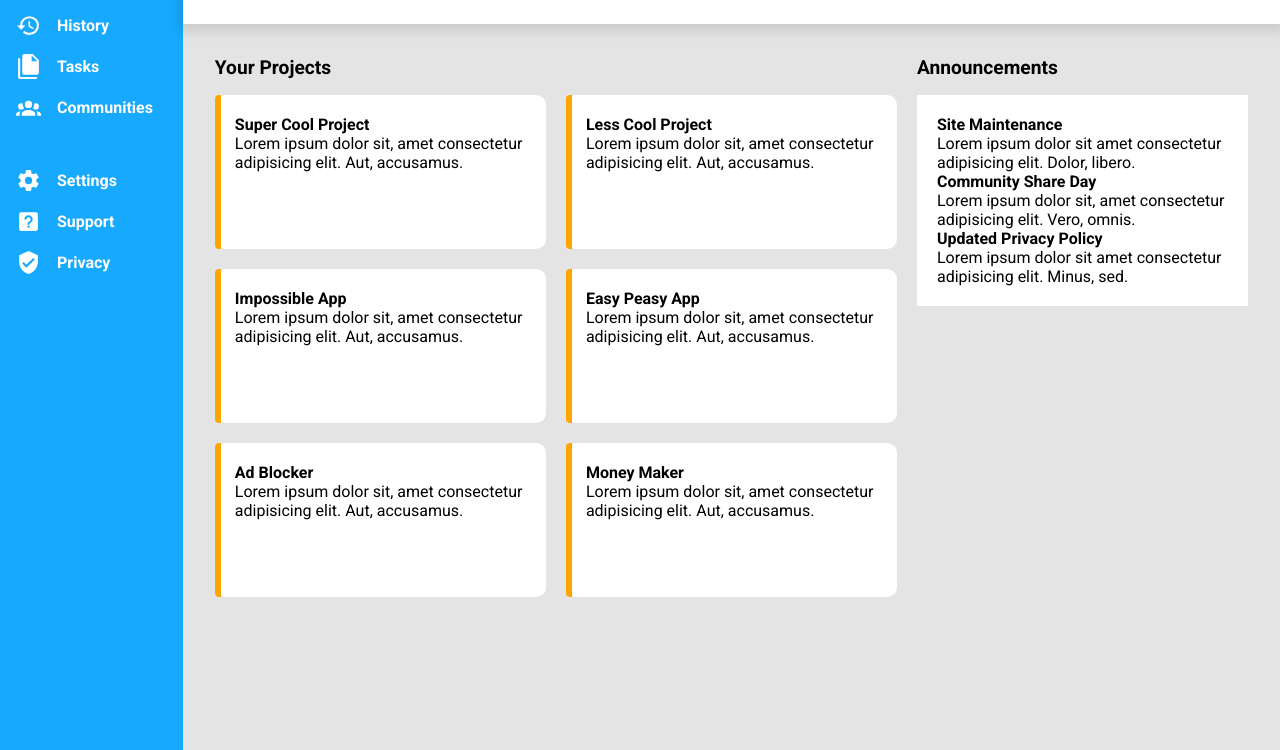
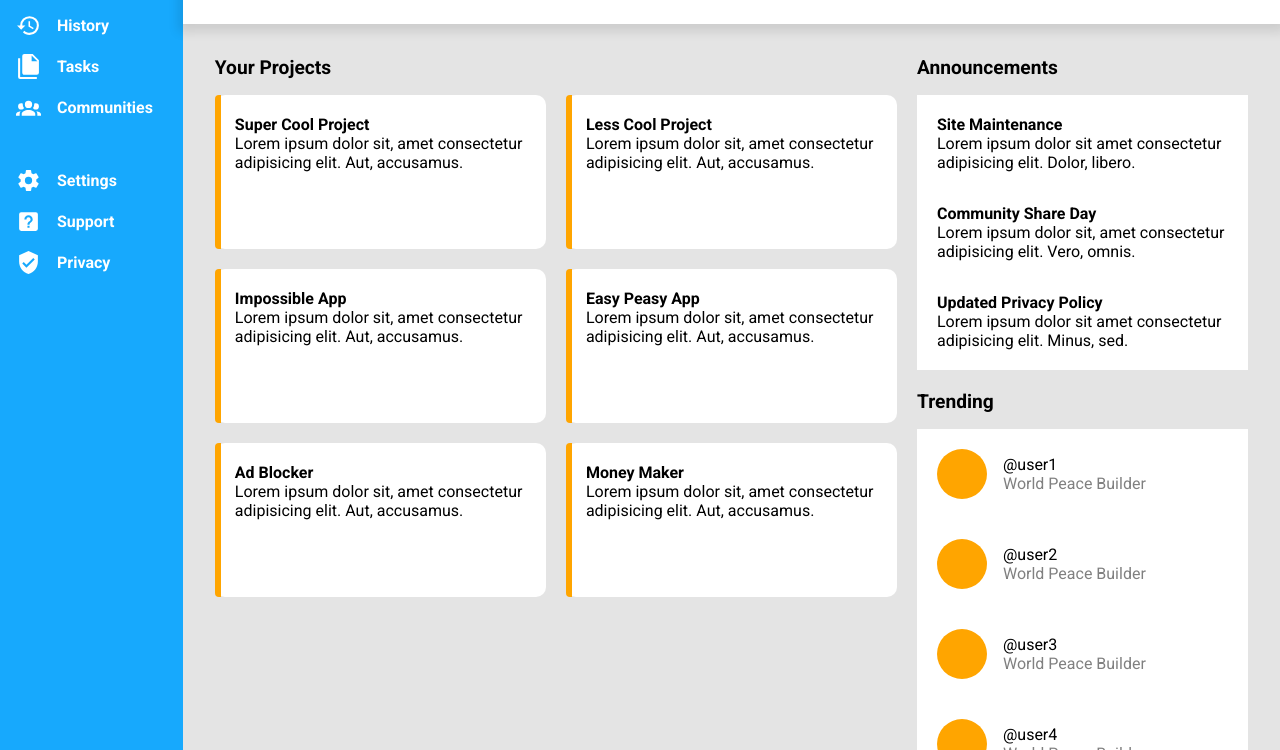
Before and after one commit to michaelll22/odin-admin-dashboard, a plain HTML site: page index.html in a window 1280 px wide. Shown: the part 202-952 px from the top of the page. Drawn offline with Linux system fonts and the light colour scheme.

Commit message:
Add trending section with user cards and update styles for announcements

```diff
--- a/assets/styles/style.css
+++ b/assets/styles/style.css
@@ -234,7 +234,6 @@ img {
 .main-content {
   display: grid;
   grid-template-columns: repeat(3, 1fr);
-  grid-template-rows: repeat(3, 1fr);
   gap: 20px;
   padding: 2rem;
 }
@@ -283,8 +282,42 @@ img {
     grid-row: span 1;
 }
 
-.card {
+.announcements .card {
     background-color: white;
     padding: 20px;
+    display: flex;
+    flex-direction: column;
+    gap: 2rem;
+}
 
+/* trending */
+
+.trending .card {
+    background-color: white;
+    padding: 20px;
+    display: flex;
+    flex-direction: row;
+    justify-content: flex-start;
+    align-items: center;
+    gap: 1rem;
 }
+
+.trending .profile-pic {
+    width: 50px;
+    height: 50px;
+    background-color: orange;
+    border-radius: 50%;
+}
+
+.trending .user {
+    display: flex;
+    flex-direction: column;
+}
+
+.trending p {
+    font-size: 1rem;
+}
+
+.trending p + p {
+    color: grey;
+}
--- a/index.html
+++ b/index.html
@@ -231,6 +231,42 @@
               </div>
             </div>
           </div>
+
+          <div class="trending">
+            <h3>Trending</h3>
+            <div class="card">
+                <div class="profile-pic"></div>
+                <div class="user">
+                    <p class="username">@user1</p>
+                    <p>World Peace Builder</p>
+                </div>
+            </div>
+
+            <div class="card">
+                <div class="profile-pic"></div>
+                <div class="user">
+                    <p class="username">@user2</p>
+                    <p>World Peace Builder</p>
+                </div>
+            </div>
+
+            <div class="card">
+                <div class="profile-pic"></div>
+                <div class="user">
+                    <p class="username">@user3</p>
+                    <p>World Peace Builder</p>
+                </div>
+            </div>
+
+            <div class="card">
+                <div class="profile-pic"></div>
+                <div class="user">
+                    <p class="username">@user4</p>
+                    <p>World Peace Builder</p>
+                </div>
+            </div>
+          </div>
+
         </div>
       </main>
     </div>
```
